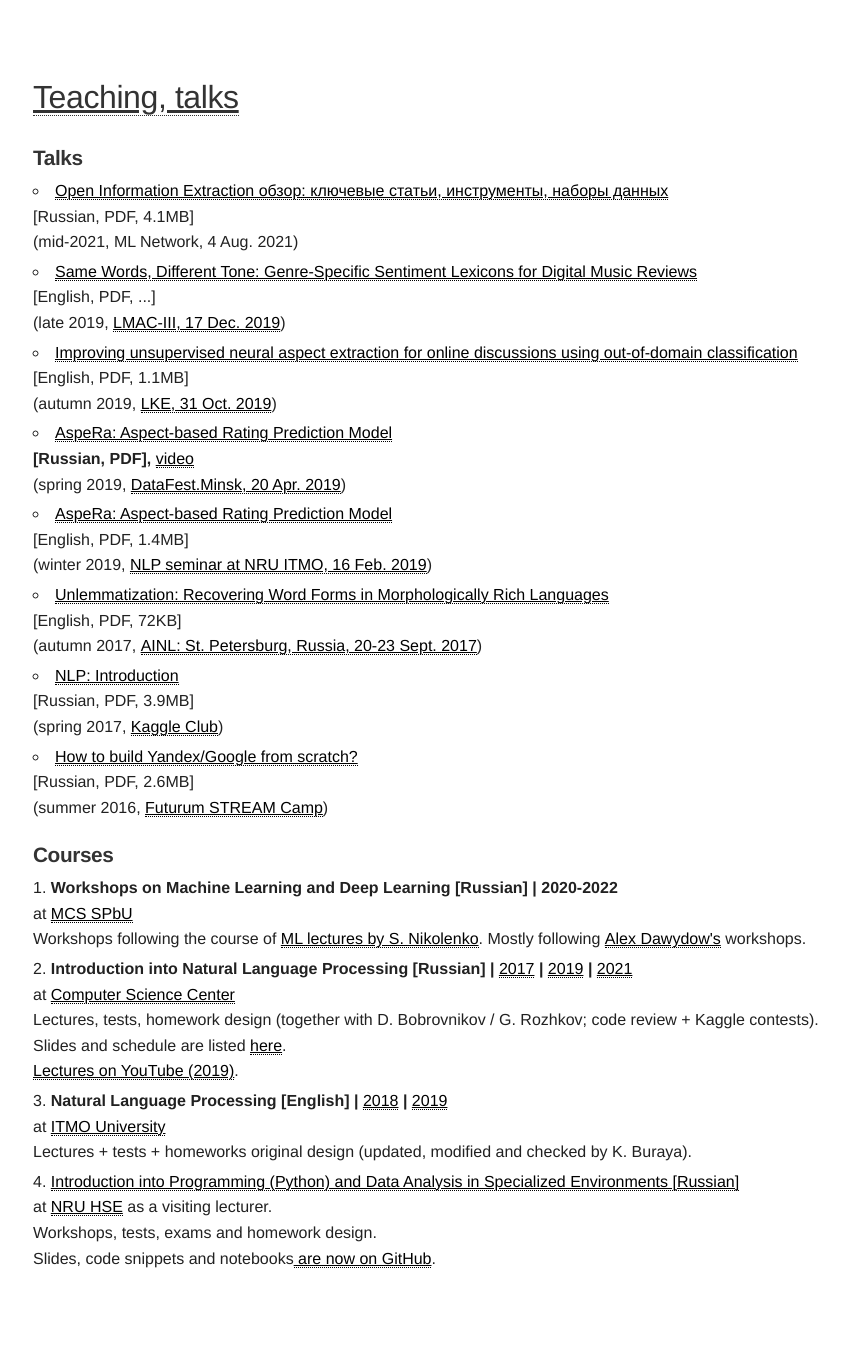
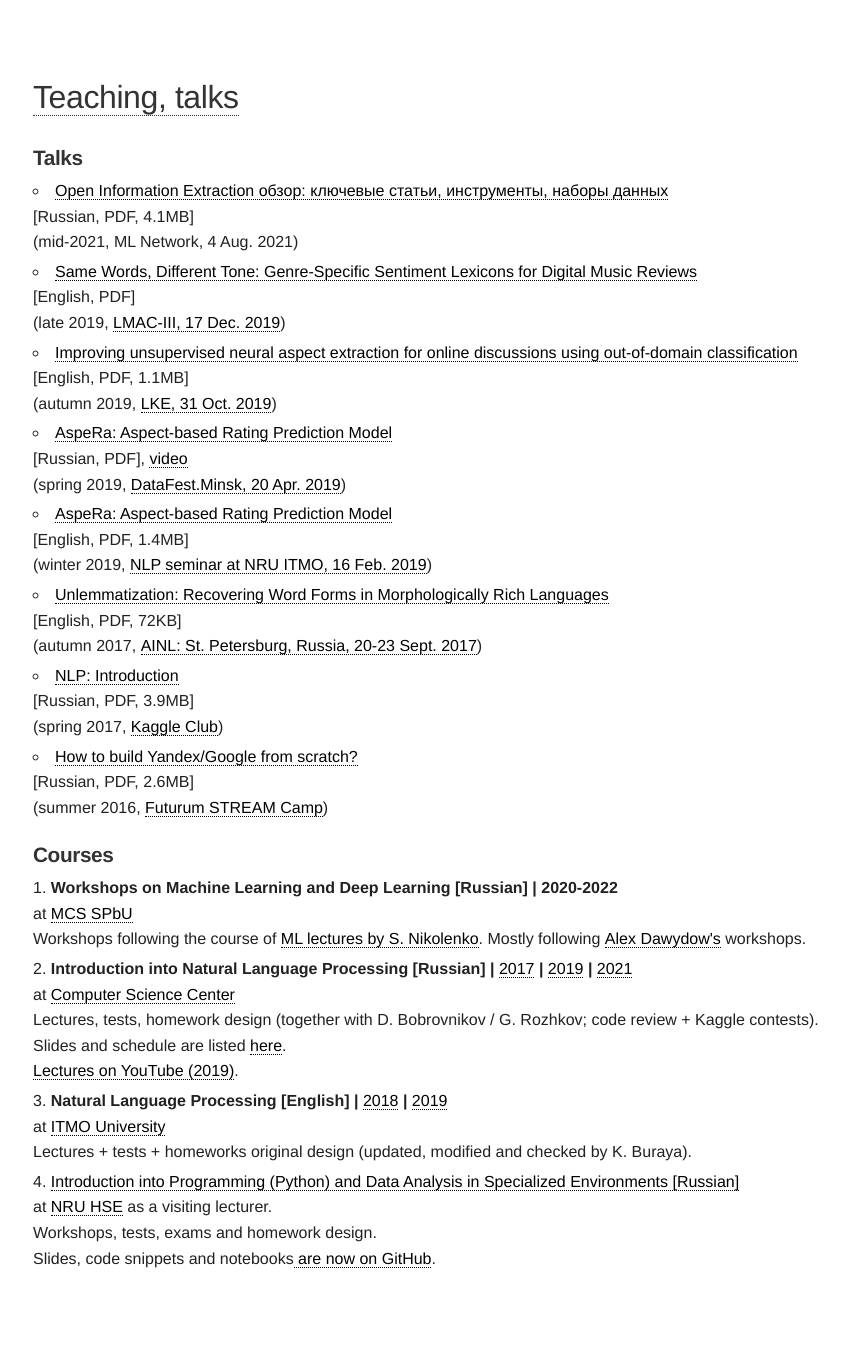
Before and after one commit to alexeyev/alexeyev.github.io, a Jekyll site: the page built from blahblahblah.html, in a window 1280 px wide. Shown: the whole page, without its empty margins (207-1056 px from the left). Built offline with Jekyll 4.4.1, drawn with Linux system fonts in a browser that asks for light colours.

Commit message:
Beautification

```diff
--- a/blahblahblah.html
+++ b/blahblahblah.html
@@ -19,13 +19,13 @@
 		<br/>[Russian, PDF, 4.1MB]
 		<br>(mid-2021, ML Network, 4 Aug. 2021)
 	<li><b><a href="/pdf/LMAC2019Alekseev.pdf">Same Words, Different Tone: Genre-Specific Sentiment Lexicons for Digital Music Reviews</a></b>
-		<br/>[English, PDF, ...]
+		<br/>[English, PDF]
 		<br>(late 2019, <a href="http://lmac.hf-guap.ru/en/">LMAC-III, 17 Dec. 2019</a>)
 	<li><b><a href="/pdf/Alekseev_LKE2019.pdf">Improving unsupervised neural aspect extraction for online discussions using out-of-domain classification</a></b>
 		<br/>[English, PDF, 1.1MB]
 		<br>(autumn 2019, <a href="https://lkesymposium.tudublin.ie/">LKE, 31 Oct. 2019</a>)
-	<li><b><a href="/pdf/Alekseev_AspeRa_DATAFEST.pdf">AspeRa: Aspect-based Rating Prediction Model</a>
-		<br/>[Russian, PDF],&nbsp;<a href="https://www.youtube.com/watch?v=X_lwNJ_Em8w">video</a></b>
+	<li><b><a href="/pdf/Alekseev_AspeRa_DATAFEST.pdf">AspeRa: Aspect-based Rating Prediction Model</a></b>
+		<br/>[Russian, PDF],&nbsp;<a href="https://www.youtube.com/watch?v=X_lwNJ_Em8w">video</a>
 		<br>(spring 2019, <a href="https://datafest.by/">DataFest.Minsk, 20 Apr. 2019</a>)
         <li><b><a href="/pdf/AlekseevMalykh_AspeRa_ITMO.pdf">AspeRa: Aspect-based Rating Prediction Model</a></b>
 		<br/>[English, PDF, 1.4MB]
--- a/style.scss
+++ b/style.scss
@@ -34,12 +34,12 @@
 a {
   color: #000000;
   font-weight: 450;
+  text-decoration: none;
   border-bottom:1px dotted;
-  //text-decoration: none;
 
   &:hover,
   &:focus {
-    // border-bottom-color: green;
+    border-bottom-color: blue;
     border-bottom:1px dotted;
     color: #000000;
   }
```
